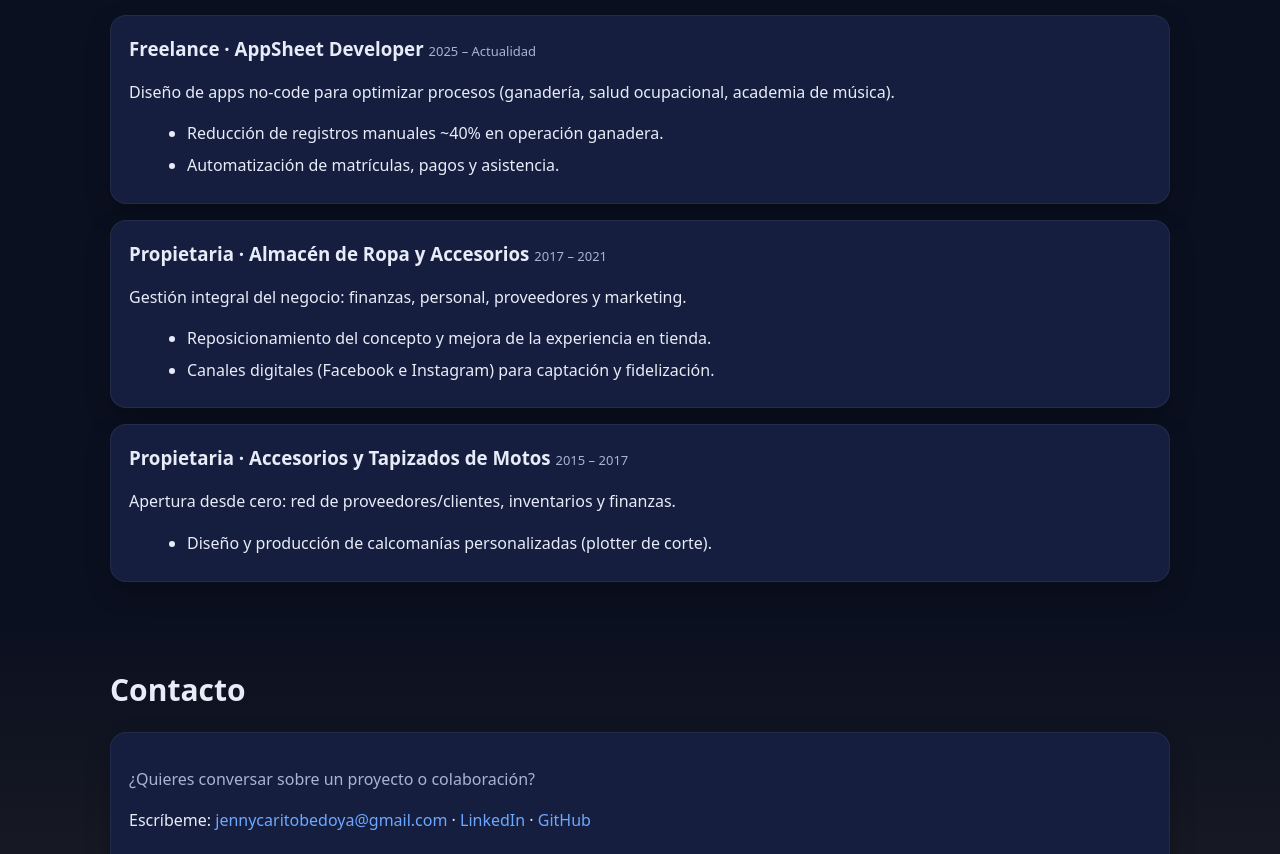
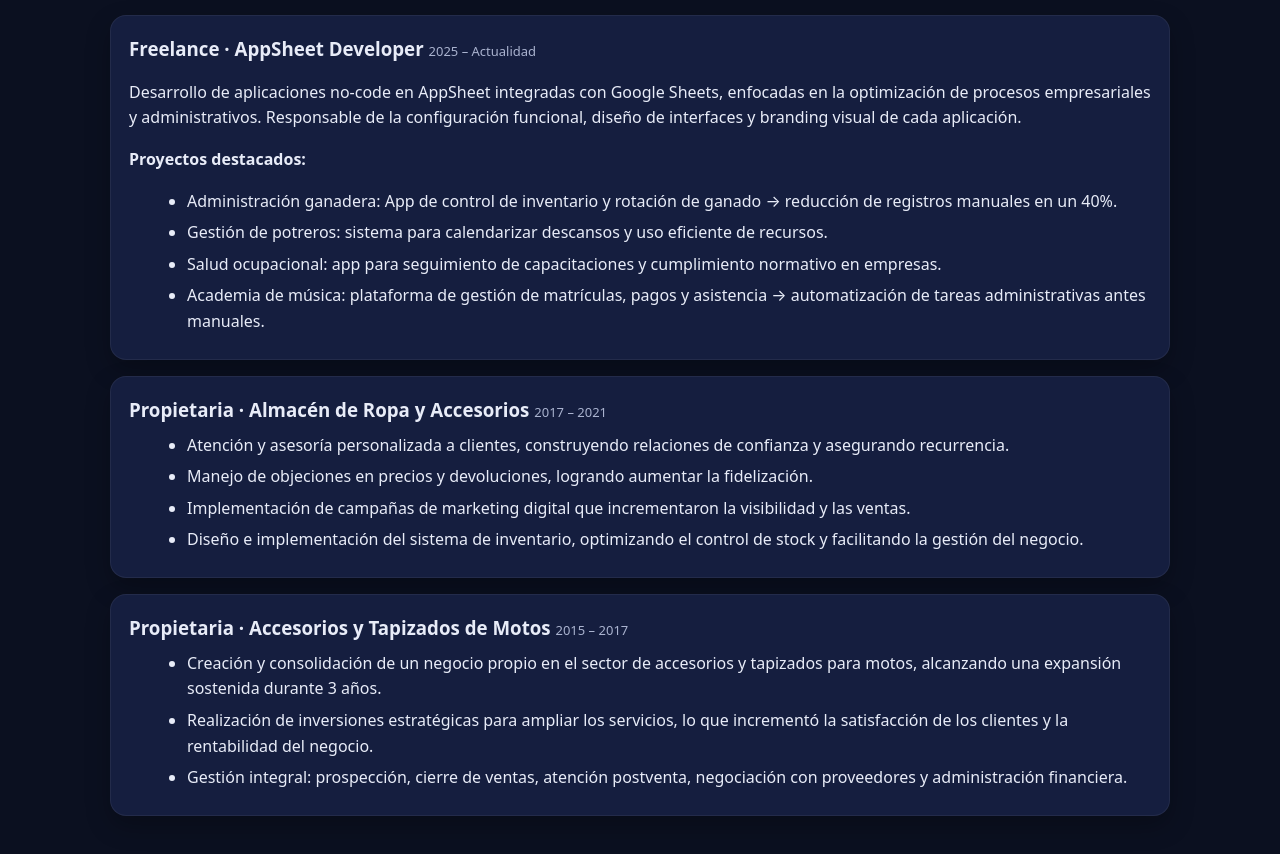
Before and after one commit to CaroBedoya/CaroBedoya.github.io, a plain HTML site: page index.html in a window 1280 px wide. Shown: the part 1424-2278 px from the top of the page. Drawn offline with Linux system fonts and the light colour scheme.

Commit message:
Agregue experiencia

```diff
--- a/index.html
+++ b/index.html
@@ -152,27 +152,32 @@
     <div class="timeline">
       <div class="item">
         <h3>Freelance · AppSheet Developer <span class="when">2025 – Actualidad</span></h3>
-            <p>Diseño de apps no-code para optimizar procesos (ganadería, salud ocupacional, academia de música).</p>
+        <p>Desarrollo de aplicaciones no-code en AppSheet integradas con Google Sheets, enfocadas en la optimización de procesos empresariales y administrativos. Responsable de la configuración funcional, diseño de interfaces y branding visual de cada aplicación.</p>
+        <p><strong>Proyectos destacados:</strong></p>
         <ul class="bullets">
-              <li>Reducción de registros manuales ~40% en operación ganadera.</li>
-              <li>Automatización de matrículas, pagos y asistencia.</li>
+          <li>Administración ganadera: App de control de inventario y rotación de ganado → reducción de registros manuales en un 40%.</li>
+          <li>Gestión de potreros: sistema para calendarizar descansos y uso eficiente de recursos.</li>
+          <li>Salud ocupacional: app para seguimiento de capacitaciones y cumplimiento normativo en empresas.</li>
+          <li>Academia de música: plataforma de gestión de matrículas, pagos y asistencia → automatización de tareas administrativas antes manuales.</li>
         </ul>
       </div>
 
       <div class="item">
         <h3>Propietaria · Almacén de Ropa y Accesorios <span class="when">2017 – 2021</span></h3>
-            <p>Gestión integral del negocio: finanzas, personal, proveedores y marketing.</p>
         <ul class="bullets">
-              <li>Reposicionamiento del concepto y mejora de la experiencia en tienda.</li>
-              <li>Canales digitales (Facebook e Instagram) para captación y fidelización.</li>
+          <li>Atención y asesoría personalizada a clientes, construyendo relaciones de confianza y asegurando recurrencia.</li>
+          <li>Manejo de objeciones en precios y devoluciones, logrando aumentar la fidelización.</li>
+          <li>Implementación de campañas de marketing digital que incrementaron la visibilidad y las ventas.</li>
+          <li>Diseño e implementación del sistema de inventario, optimizando el control de stock y facilitando la gestión del negocio.</li>
         </ul>
       </div>
 
       <div class="item">
         <h3>Propietaria · Accesorios y Tapizados de Motos <span class="when">2015 – 2017</span></h3>
-            <p>Apertura desde cero: red de proveedores/clientes, inventarios y finanzas.</p>
         <ul class="bullets">
-              <li>Diseño y producción de calcomanías personalizadas (plotter de corte).</li>
+          <li>Creación y consolidación de un negocio propio en el sector de accesorios y tapizados para motos, alcanzando una expansión sostenida durante 3 años.</li>
+          <li>Realización de inversiones estratégicas para ampliar los servicios, lo que incrementó la satisfacción de los clientes y la rentabilidad del negocio.</li>
+          <li>Gestión integral: prospección, cierre de ventas, atención postventa, negociación con proveedores y administración financiera.</li>
         </ul>
       </div>
     </div>
```
Lines whose indentation alone changed are shown as unchanged.
